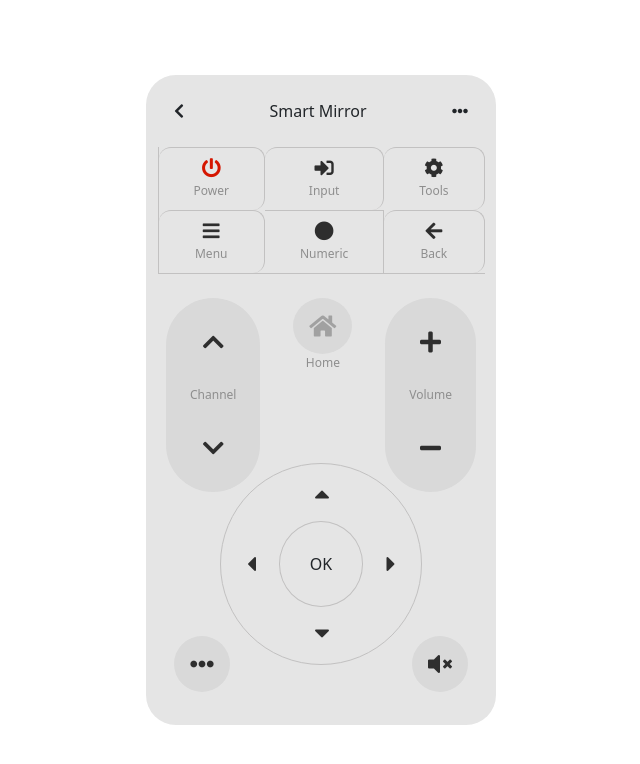
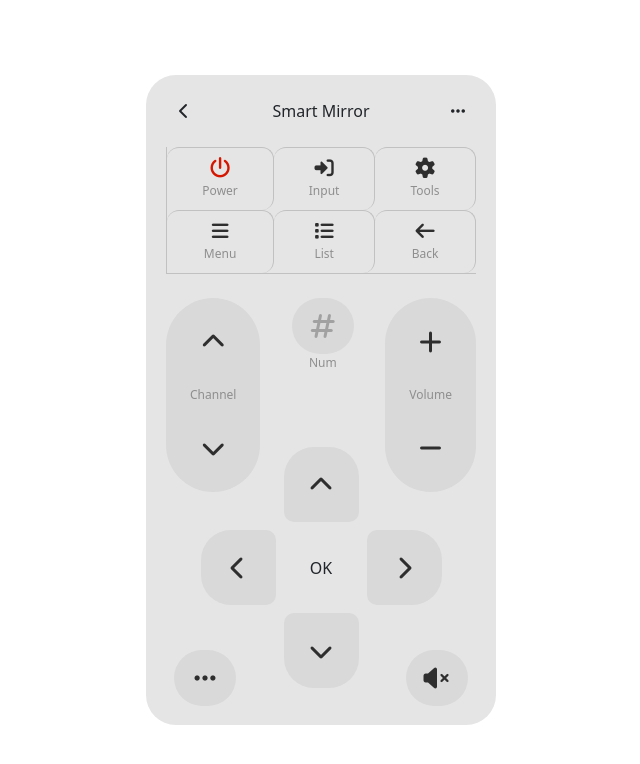
Before and after one commit to WillLeeCoyote/smartmirrord, a Flask app: page / in a window 1280 px wide. Shown: the top 764 px of the page, without its empty margins (319-959 px from the left). Run offline with Flask 3, Linux system fonts and the light colour scheme; some libraries are stand-ins or nearby versions.

Commit message:
feat: tv controller - num modal

```diff
--- a/smartmirrord/web/static/style.css
+++ b/smartmirrord/web/static/style.css
@@ -19,7 +19,7 @@ div.menu-grid {
     border-left: 1px solid #c2c1c1;
 }
 
-div.menu-grid>div {
+div.menu-grid > div {
     padding: 10px 35px;
     border-top: 1px solid #c2c1c1;
     border-right: 1px solid #c2c1c1;
@@ -30,13 +30,13 @@ span.label {
     color: #8e8e8e;
 }
 
-div.menu-grid>div>i {
+div.menu-grid > div > i {
     color: #2e2e2e;
     font-size: 1.2em;
     margin-bottom: 5px;
 }
 
-div.menu-grid>div>i.active {
+div.menu-grid > div > i.active {
     color: #d51600;
 }
 
@@ -47,10 +47,9 @@ div.rounded-bg {
 
 div.grey-bg {
     background: #d9d9d9;
-    border-radius: 50%;
 }
 
-i.home-icon {
+i.rb-icon {
     font-size: 24px;
     color: #a1a1a1;
 }
@@ -58,15 +57,6 @@ i.home-icon {
 i.control-icon {
     font-size: 24px;
     color: #2e2e2e;
-}
-
-div.circle {
-    border: 1px solid #c2c1c1;
-    border-radius: 50%;
-}
-
-div.ok-inner {
-    padding: 30px;
 }
 
 .clickable {
@@ -82,29 +72,114 @@ div.ok-inner {
 }
 
 .clickable:active {
-    transform: scale(0.98);
+    transform: scale(0.95);
 }
 
 .clickable:hover i {
-    color: #0d6efd; /* Bootstrap primary-ish */
+    color: #0d6efd;
 }
 
-div.ok-outer {
-    padding: 100px;
+.dpad-plus {
+    display: grid;
+    grid-template-columns: 75px 75px 75px;
+    grid-template-rows: 75px 75px 75px;
+    gap: 8px;
+    justify-content: center;
+    align-items: center;
+    margin-top: -45px;
+    margin-bottom: -110px;
 }
 
-i.right {
-    transform: translate(70px);
+.dpad-btn {
+    display: flex;
+    justify-content: center;
+    align-items: center;
+    width: 75px;
+    height: 75px;
 }
 
-i.bottom {
-    transform: rotate(90deg) translate(70px);
+.up {
+    grid-column: 2;
+    grid-row: 1;
+    border-radius: 30px 30px 10px 10px;
 }
 
-i.left {
-    transform: rotate(180deg) translate(70px);
+.down {
+    grid-column: 2;
+    grid-row: 3;
+    border-radius: 10px 10px 30px 30px;
 }
 
-i.top {
-    transform: rotate(270deg) translate(70px);
+.left {
+    grid-column: 1;
+    grid-row: 2;
+    border-radius: 30px 10px 10px 30px;
 }
+
+.right {
+    grid-column: 3;
+    grid-row: 2;
+    border-radius: 10px 30px 30px 10px;
+}
+
+.dpad-ok {
+    grid-column: 2;
+    grid-row: 2;
+    width: 75px;
+    height: 75px;
+    display: flex;
+    justify-content: center;
+    align-items: center;
+}
+
+/* Numpad Modal Overlay */
+.modal-overlay {
+    display: none; /* hidden by default */
+    position: fixed;
+    top: 0;
+    left: 0;
+    width: 100%;
+    height: 100%;
+    background-color: rgba(0, 0, 0, 0.5);
+    justify-content: center;
+    align-items: center;
+    z-index: 1000;
+}
+
+/* Modal Content */
+.num-modal-content {
+    width: 250px;
+    padding: 15px;
+    display: flex;
+    flex-direction: column;
+}
+
+/* Modal Header */
+.modal-header span {
+    font-weight: bold;
+    font-size: 14px;
+}
+
+.close-btn {
+    font-size: 24px;
+}
+
+/* Number grid styled like your menu/grid buttons */
+.num-grid {
+    display: grid;
+    grid-template-columns: repeat(3, 60px);
+    grid-template-rows: repeat(4, 60px);
+    gap: 10px;
+    justify-content: center;
+    align-items: center;
+    margin-top: 10px;
+}
+
+.num-btn {
+    display: flex;
+    justify-content: center;
+    align-items: center;
+    font-size: 32px;
+    height: 60px;
+    color: #2e2e2e;
+}
--- a/smartmirrord/web/templates/index.html
+++ b/smartmirrord/web/templates/index.html
@@ -6,46 +6,48 @@
     <meta http-equiv="X-UA-Compatible" content="IE=edge">
     <meta name="viewport" content="width=device-width, initial-scale=1.0">
     <title>SmartMirror - Remote</title>
-    <link href="https://cdn.jsdelivr.net/npm/bootstrap@5.0.0-beta3/dist/css/bootstrap.min.css" rel="stylesheet" integrity="sha384-eOJMYsd53ii+scO/bJGFsiCZc+5NDVN2yr8+0RDqr0Ql0h+rP48ckxlpbzKgwra6" crossorigin="anonymous">
-    <link rel="stylesheet" href="https://cdnjs.cloudflare.com/ajax/libs/font-awesome/5.15.3/css/all.min.css" integrity="sha512-iBBXm8fW90+nuLcSKlbmrPcLa0OT92xO1BIsZ+ywDWZCvqsWgccV3gFoRBv0z+8dLJgyAHIhR35VZc2oM/gI1w==" crossorigin="anonymous" />
+    <link href="https://cdn.jsdelivr.net/npm/bootstrap@5.0.0-beta3/dist/css/bootstrap.min.css" rel="stylesheet"
+          integrity="sha384-eOJMYsd53ii+scO/bJGFsiCZc+5NDVN2yr8+0RDqr0Ql0h+rP48ckxlpbzKgwra6" crossorigin="anonymous">
+    <link rel="stylesheet" href="https://cdnjs.cloudflare.com/ajax/libs/font-awesome/7.0.1/css/all.min.css "
+          integrity="sha512-2SwdPD6INVrV/lHTZbO2nodKhrnDdJK9/kg2XD1r9uGqPo1cUbujc+IYdlYdEErWNu69gVcYgdxlmVmzTWnetw=="
+          crossorigin="anonymous"/>
     <link rel="stylesheet" href="../static/style.css">
     <link rel="stylesheet" href="{{ url_for('static', filename='style.css') }}">
 
 </head>
-
 <body>
 <!--container-->
 <div class="container">
     <div class="d-flex flex-row justify-content-between px-3 py-4 align-items-center">
-            <i class="fas fa-chevron-left"></i>
+        <i class="fa-solid fa-chevron-left"></i>
         <span>Smart Mirror</span>
-            <i class="fas fa-ellipsis-h"></i>
+        <i class="fa-solid fa-ellipsis-h"></i>
     </div>
 
     <div class="d-flex flex-row justify-content-center">
         <div class="menu-grid">
             <div class="d-flex flex-column align-items-center clickable" onclick="sendCommand('power')">
-                    <i class="fas fa-power-off active"></i>
+                <i class="fa-solid fa-power-off active"></i>
                 <span class="label">Power</span>
             </div>
             <div class="d-flex flex-column align-items-center clickable" onclick="sendCommand('source')">
-                    <i class="fas fa-sign-in-alt"></i>
+                <i class="fa-solid fa-sign-in-alt"></i>
                 <span class="label">Input</span>
             </div>
             <div class="d-flex flex-column align-items-center clickable" onclick="sendCommand('tools')">
-                    <i class="fas fa-cog"></i>
+                <i class="fa-solid fa-cog"></i>
                 <span class="label">Tools</span>
             </div>
             <div class="d-flex flex-column align-items-center clickable" onclick="sendCommand('menu')">
-                    <i class="fas fa-bars"></i>
+                <i class="fa-solid fa-bars"></i>
                 <span class="label">Menu</span>
             </div>
-                <div class="d-flex flex-column align-items-center">
-                    <i class="fas fa-circle"></i>
-                    <span class="label">Numeric</span>
+            <div class="d-flex flex-column align-items-center clickable" onclick="sendCommand('list')">
+                <i class="fa-solid fa-list"></i>
+                <span class="label">List</span>
             </div>
             <div class="d-flex flex-column align-items-center clickable" onclick="sendCommand('back')">
-                    <i class="fas fa-arrow-left"></i>
+                <i class="fa-solid fa-arrow-left"></i>
                 <span class="label">Back</span>
             </div>
         </div>
@@ -55,61 +57,115 @@
 
         <div class="d-flex flex-column rounded-bg py-3 px-4 justify-content-center align-items-center">
 
-        <div class="control-area d-flex justify-content-center align-items-center w-100 clickable" onclick="sendCommand('chup')">
-            <i class="fas fa-chevron-up py-3 control-icon"></i>
+            <div class="control-area d-flex justify-content-center align-items-center w-100 clickable"
+                 onclick="sendCommand('chup')">
+                <i class="fa-solid fa-chevron-up py-3 control-icon"></i>
             </div>
 
             <span class="label py-3">Channel</span>
 
-        <div class="control-area d-flex justify-content-center align-items-center w-100 clickable" onclick="sendCommand('chdown')">
-            <i class="fas fa-chevron-down py-3 control-icon"></i>
+            <div class="control-area d-flex justify-content-center align-items-center w-100 clickable"
+                 onclick="sendCommand('chdown')">
+                <i class="fa-solid fa-chevron-down py-3 control-icon"></i>
             </div>
         </div>
-
         <div class="d-flex flex-column align-items-center">
-        <div class="d-flex flex-row grey-bg justify-content-center align-items-center">
-            <i class="fas fa-home p-3 home-icon"></i>
+            <div class="d-flex flex-row rounded-bg justify-content-center align-items-center clickable">
+                <i class="fa-solid fa-hashtag m-3 rb-icon"></i>
             </div>
-        <span class="label">Home</span>
+            <span class="label">Num</span>
         </div>
 
         <div class="d-flex flex-column rounded-bg py-3 px-4 justify-content-center align-items-center">
 
-        <div class="control-area d-flex justify-content-center align-items-center w-100 clickable" onclick="sendCommand('volup')">
-            <i class="fas fa-plus py-3 control-icon"></i>
+            <div class="control-area d-flex justify-content-center align-items-center w-100 clickable"
+                 onclick="sendCommand('volup')">
+                <i class="fa-solid fa-plus py-3 control-icon"></i>
             </div>
 
             <span class="label py-3">Volume</span>
 
-        <div class="control-area d-flex justify-content-center align-items-center w-100 clickable" onclick="sendCommand('voldown')">
-            <i class="fas fa-minus py-3 control-icon"></i>
+            <div class="control-area d-flex justify-content-center align-items-center w-100 clickable"
+                 onclick="sendCommand('voldown')">
+                <i class="fa-solid fa-minus py-3 control-icon"></i>
             </div>
         </div>
 
     </div>
 
 
-        <div class="mt-5 pt-4 position-relative d-flex flex-row justify-content-center align-items-center">
-            <div class="circle ok-inner position-absolute clickable" onclick="sendCommand('ok')">
-                <span>OK</span>
-            </div>
-            <div class="circle ok-outer position-absolute"></div>
-            <i class="fas fa-caret-right position-absolute control-icon right clickable" onclick="sendCommand('right')"></i>
-            <i class="fas fa-caret-right position-absolute control-icon bottom clickable" onclick="sendCommand('down')"></i>
-            <i class="fas fa-caret-right position-absolute control-icon left clickable" onclick="sendCommand('left')"></i>
-            <i class="fas fa-caret-right position-absolute control-icon top clickable" onclick="sendCommand('up')"></i>
+    <div class="dpad-plus">
+        <div class="dpad-btn up clickable grey-bg" onclick="sendCommand('up')">
+            <i class="fa-solid fa-chevron-up control-icon"></i>
         </div>
 
+        <div class="dpad-btn left clickable grey-bg" onclick="sendCommand('left')">
+            <i class="fa-solid fa-chevron-left control-icon"></i>
+        </div>
+
+        <div class="dpad-ok clickable circle ok-inner" onclick="sendCommand('ok')">
+            OK
+        </div>
+
+        <div class="dpad-btn right clickable grey-bg" onclick="sendCommand('right')">
+            <i class="fa-solid fa-chevron-right control-icon"></i>
+        </div>
+
+        <div class="dpad-btn down clickable grey-bg" onclick="sendCommand('down')">
+            <i class="fa-solid fa-chevron-down control-icon"></i>
+        </div>
+    </div>
+
+
     <div class="d-flex flex-row justify-content-between mt-5 pt-4 px-3">
-            <div class="d-flex flex-row grey-bg">
-                <i class="fas fa-ellipsis-h p-3 control-icon"></i>
+        <div class="d-flex flex-row rounded-bg">
+            <i class="fa-solid fa-ellipsis-h m-3 control-icon"></i>
         </div>
-            <div class="d-flex flex-row grey-bg">
-                <i class="fas fa-volume-mute p-3 control-icon clickable" onclick="sendCommand('mute')"></i>
+        <div class="d-flex flex-row rounded-bg clickable">
+            <i class="fa-solid fa-volume-mute m-3 control-icon" onclick="sendCommand('mute')"></i>
+        </div>
+    </div>
+</div>
+<!-- Numberpad Modal -->
+<div id="numModal" class="modal-overlay" onclick="closeModal(event)">
+    <div class="num-modal-content rounded-bg">
+        <div class="modal-header d-flex justify-content-between align-items-center px-3 py-2">
+            <span>Number Pad</span>
+            <div class="close-btn d-flex flex-row rounded-bg clickable">
+                <i class="close-btn fa-solid fa-xmark m-1"></i>
+            </div>
+        </div>
+        <div class="num-grid d-grid">
+            <div class="num-btn rounded-bg clickable" onclick="sendCommand('1')">1</div>
+            <div class="num-btn rounded-bg clickable" onclick="sendCommand('2')">2</div>
+            <div class="num-btn rounded-bg clickable" onclick="sendCommand('3')">3</div>
+            <div class="num-btn rounded-bg clickable" onclick="sendCommand('4')">4</div>
+            <div class="num-btn rounded-bg clickable" onclick="sendCommand('5')">5</div>
+            <div class="num-btn rounded-bg clickable" onclick="sendCommand('6')">6</div>
+            <div class="num-btn rounded-bg clickable" onclick="sendCommand('7')">7</div>
+            <div class="num-btn rounded-bg clickable" onclick="sendCommand('8')">8</div>
+            <div class="num-btn rounded-bg clickable" onclick="sendCommand('9')">9</div>
+            <div></div>
+            <div class="num-btn rounded-bg clickable" onclick="sendCommand('0')">0</div>
+            <div></div>
         </div>
     </div>
 </div>
 <script>
+    // Show modal when clicking Num button
+    document.querySelector('.fa-hashtag').parentElement.addEventListener('click', () => {
+        document.getElementById('numModal').style.display = 'flex';
+    });
+
+    // Close modal when clicking X or outside modal
+    function closeModal(event) {
+        event.stopPropagation();
+        const modal = document.getElementById('numModal');
+        if (event.target === modal || event.target.classList.contains('close-btn')) {
+            modal.style.display = 'none';
+        }
+    }
+
     async function sendCommand(cmd) {
         const response = await fetch('/send_command', {
             method: 'POST',
```
Lines whose indentation alone changed are shown as unchanged.
